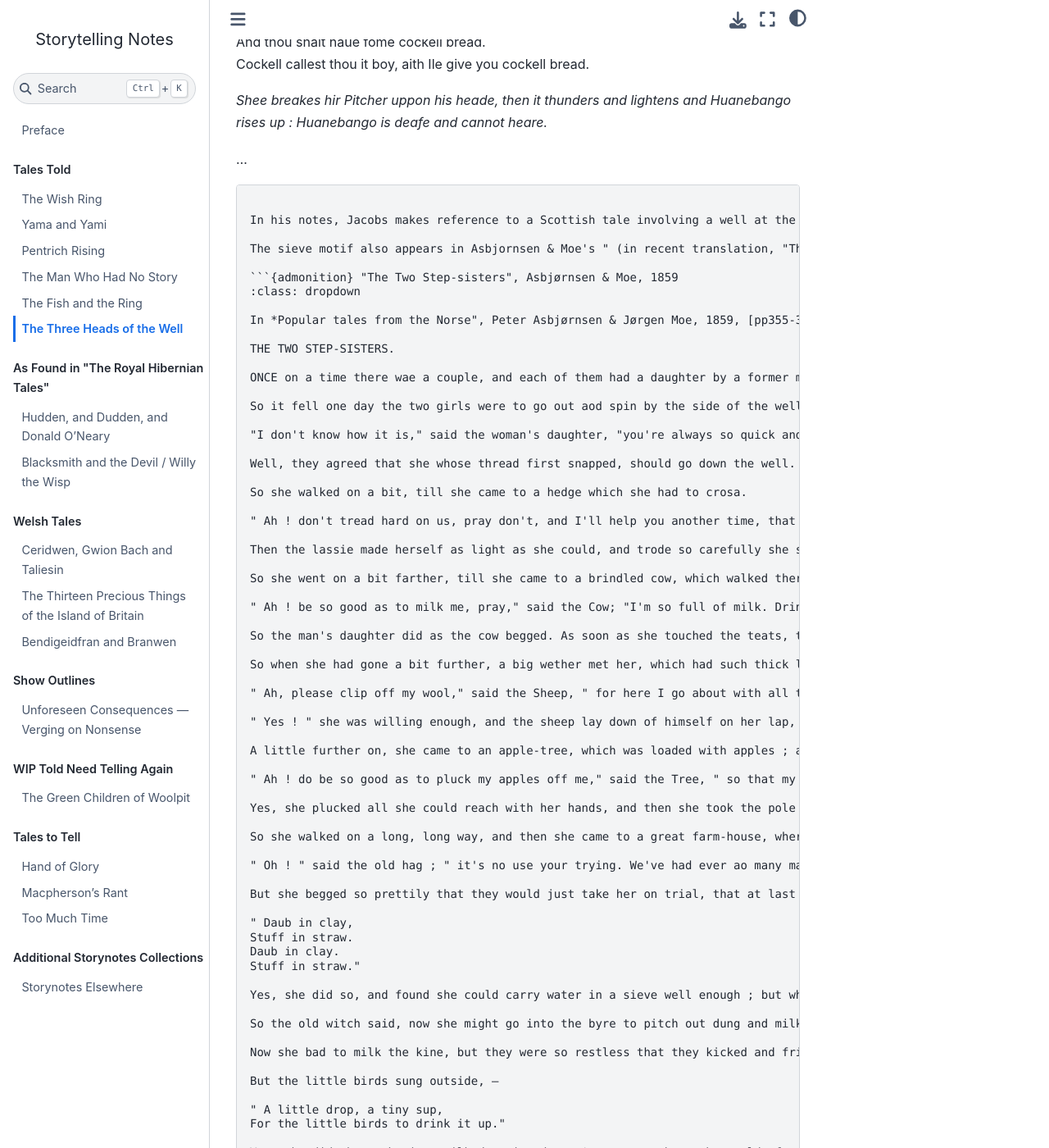
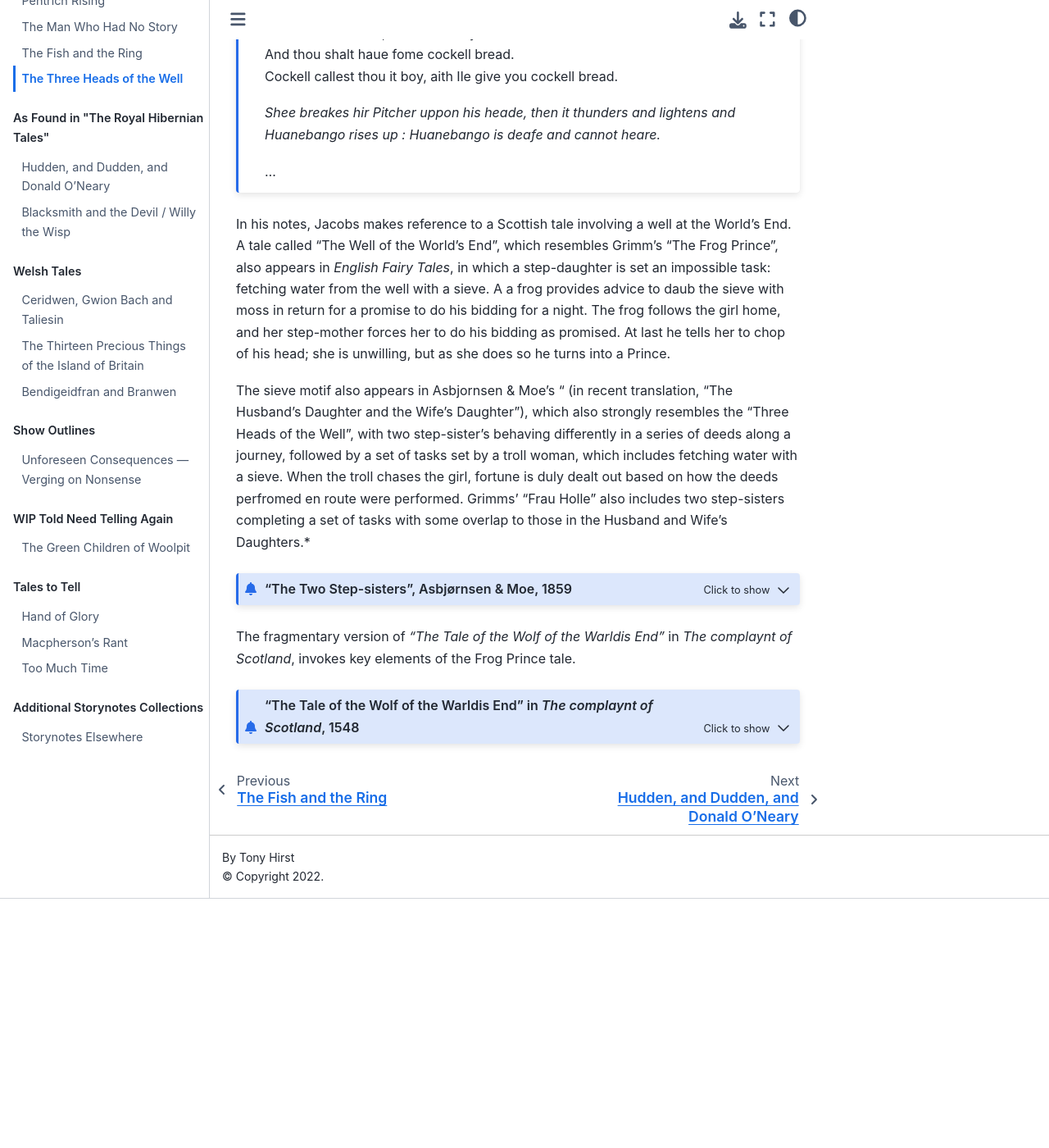
Before and after one commit to psychemedia/storytelling-notes, a Jupyter Book: the page built from three-heads-well.md, in a window 1280 px wide and 1400 px high, scrolled down 4100 px. Shown: the whole window at 82% size. Built offline with Jupyter Book 1.0.4 settings and Sphinx 7.4.7 and the Sphinx Book theme 1.1.4, drawn with Linux system fonts in a browser that asks for light colours; after the commit the page ends 5196 px from its top, so only the background shows below that; some of the changed text lies outside the part shown.

Commit message:
Update three-heads-well.md

`````diff
--- a/three-heads-well.md
+++ b/three-heads-well.md
@@ -373,7 +373,7 @@ And the first ane said : ' I weird that if she was ugly afore, she'll be ten tim
 
 Looking further back, elements of the story make an appearance in George Peele's *The Old Wives' Tale*:
 
-```{admonition} *The Old Wives Tale*, George Peele, 1595
+````{admonition} *The Old Wives Tale*, George Peele, 1595
 
 In *The old wives tale*, 1908 (1595), [c. lines 740+](https://archive.org/details/oldwivestale00peeluoft/page/n51/mode/2up):
 
@@ -422,7 +422,7 @@ Cockell callest thou it boy, aith Ile give you cockell bread.
 
 ...
 
-```
+````
 
 In his notes, Jacobs makes reference to a Scottish tale involving a well at the World's End. A tale called "The Well of the World's End", which resembles Grimm's "The Frog Prince", also appears in *English Fairy Tales*, in which a step-daughter is set an impossible task: fetching water from the well with a sieve. A a frog provides advice to daub the sieve with moss in return for a promise to do his bidding for a night. The frog follows the girl home, and her step-mother forces her to do his bidding as promised. At last he tells her to chop of his head; she is unwilling, but as she does so he turns into a Prince.
 
@@ -623,7 +623,7 @@ That was all the wages she got for going out to service with the old witch.
 
 ```
 
-The fragmentary version of "The Tale of the Wolf of the Warldis End" in *The complaynt of Scotland*, invokes key elements of the Frog Prince tale.
+The fragmentary version of *"The Tale of the Wolf of the Warldis End"* in *The complaynt of Scotland*, invokes key elements of the Frog Prince tale.
 
 ```{admonition} "The Tale of the Wolf of the Warldis End" in *The complaynt of Scotland*, 1548
 :class: dropdown
`````
